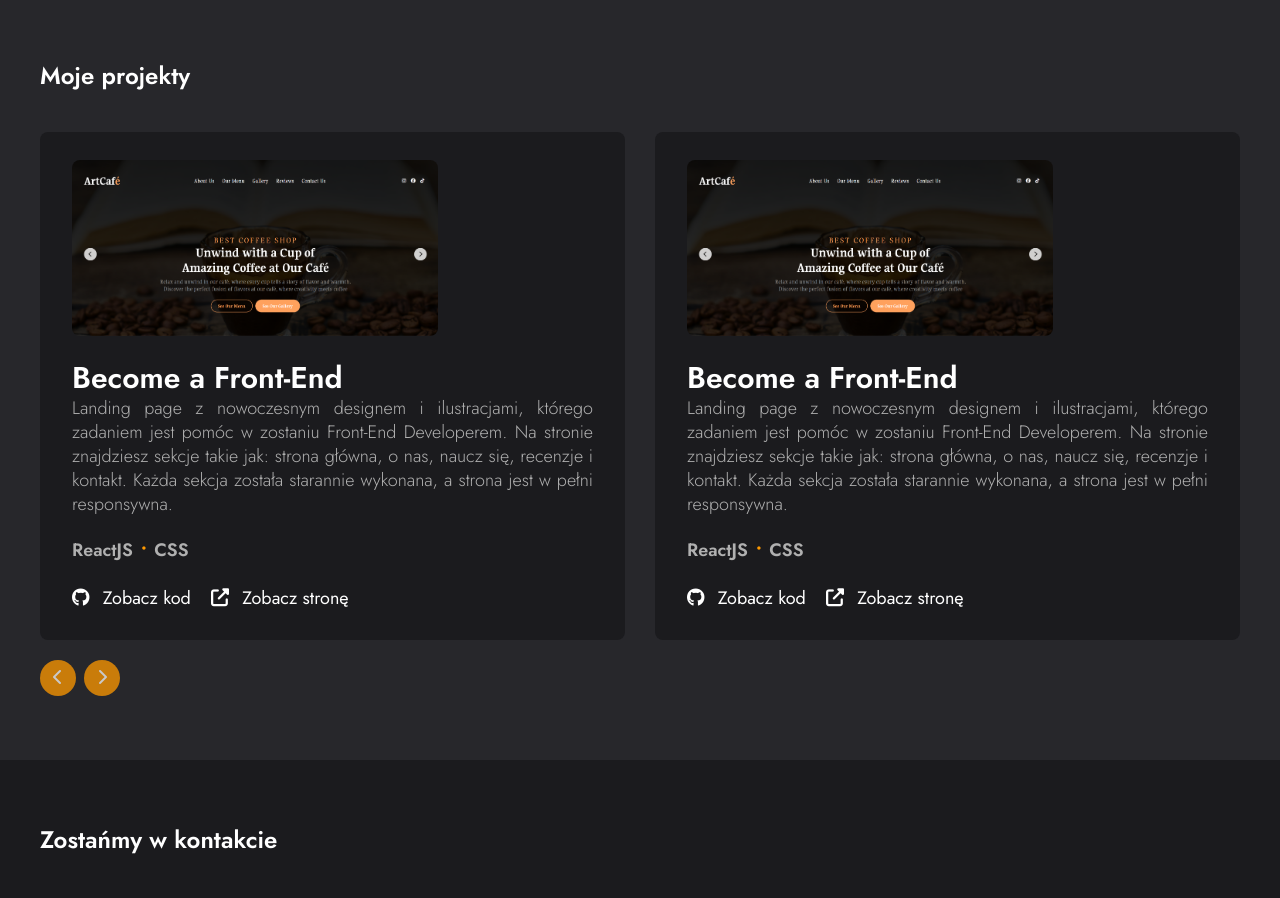
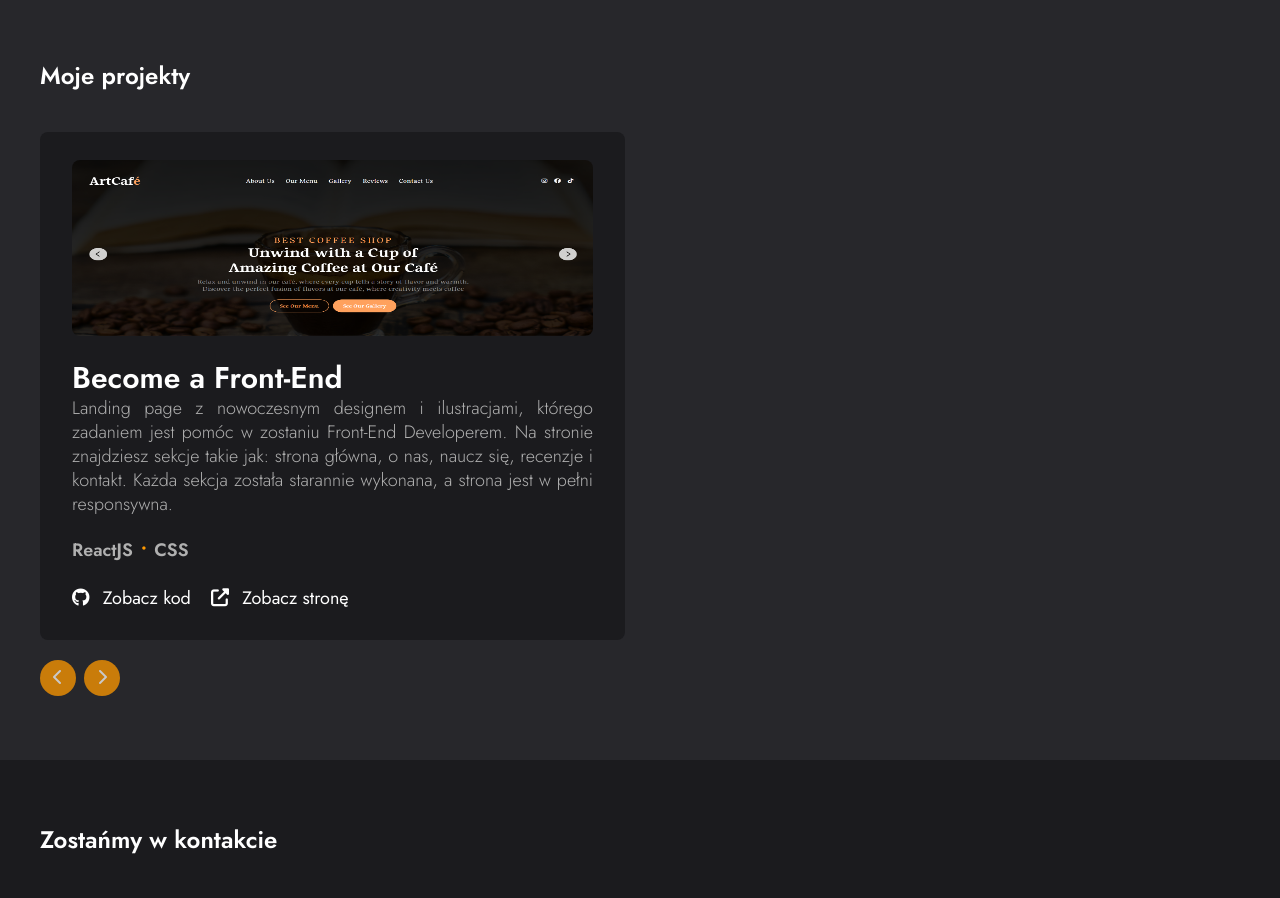
Before and after one commit to lis3q/Portfolio, a React (Create React App) app: page / in a window 1280 px wide. Shown: the part 2160-3058 px from the top of the page. Built offline with nearby package versions, Linux system fonts and the light colour scheme.

Commit message:
I changed image css in projects section and size of image in hero section.

```diff
--- a/src/components/hero.tsx
+++ b/src/components/hero.tsx
@@ -12,7 +12,7 @@ export const Hero = () => {
             </div>
 
             <div className="image">
-                <img src="img/me.jpg" alt="me" className="pl-4 pt-2 pr-2 pb-4 h-2/3 w-full rounded-lg bg-primary"></img>
+                <img src="img/me.jpg" alt="me" className="pl-4 pt-2 pr-2 pb-4 h-1/3 w-full rounded-lg bg-primary"></img>
             </div>
         </div>
     )
--- a/src/components/projects.tsx
+++ b/src/components/projects.tsx
@@ -50,87 +50,7 @@ export const Projects = () => {
 
                     {/* Project */}
                     <SwiperSlide className="bg-darkBg px-8 py-7 rounded-lg">
-                        <div className="image mb-6"><img src="img/projectsimg/project1.png" className="h-44 rounded-lg" alt="project image"></img></div>
-                            <h1 className="text-white font-semibold text-3xl">Become a Front-End</h1>
-                            <p className="text-text font-light text-lg text-justify leading-5 sm:leading-6">Landing page z nowoczesnym designem i ilustracjami, którego zadaniem jest pomóc w zostaniu Front-End Developerem. Na stronie znajdziesz sekcje takie jak: strona główna, o nas, naucz się, recenzje i kontakt. Każda sekcja została starannie wykonana, a strona jest w pełni responsywna.</p>
-                        <div className="technologies flex gap-2 font-semibold text-text text-lg mt-5">
-                            <h3>ReactJS</h3>
-                            <span className="text-primary font-bold">•</span>
-                            <h3>CSS</h3>
-                        </div>
-                        <div className="buttons flex flex-col sm:flex-row gap-2 sm:gap-5 text-white text-lg mt-5">
-                            <a href="https://github.com/lis3q" target="_blank" className="hover:text-primary ease duration-200"><i className="fa-brands fa-github mr-2"></i> Zobacz kod</a>
-                            <a href="#!" target="_blank" className="hover:text-primary ease duration-200"><i className="fa-solid fa-up-right-from-square mr-2"></i> Zobacz stronę</a>
-                        </div>
-                    </SwiperSlide>
-
-                    {/* Project */}
-                    <SwiperSlide className="bg-darkBg px-8 py-7 rounded-lg">
-                        <div className="image mb-6"><img src="img/projectsimg/project1.png" className="h-44 rounded-lg" alt="project image"></img></div>
-                            <h1 className="text-white font-semibold text-3xl">Become a Front-End</h1>
-                            <p className="text-text font-light text-lg text-justify leading-5 sm:leading-6">Landing page z nowoczesnym designem i ilustracjami, którego zadaniem jest pomóc w zostaniu Front-End Developerem. Na stronie znajdziesz sekcje takie jak: strona główna, o nas, naucz się, recenzje i kontakt. Każda sekcja została starannie wykonana, a strona jest w pełni responsywna.</p>
-                        <div className="technologies flex gap-2 font-semibold text-text text-lg mt-5">
-                            <h3>ReactJS</h3>
-                            <span className="text-primary font-bold">•</span>
-                            <h3>CSS</h3>
-                        </div>
-                        <div className="buttons flex flex-col sm:flex-row gap-2 sm:gap-5 text-white text-lg mt-5">
-                            <a href="https://github.com/lis3q" target="_blank" className="hover:text-primary ease duration-200"><i className="fa-brands fa-github mr-2"></i> Zobacz kod</a>
-                            <a href="#!" target="_blank" className="hover:text-primary ease duration-200"><i className="fa-solid fa-up-right-from-square mr-2"></i> Zobacz stronę</a>
-                        </div>
-                    </SwiperSlide>
-
-                    {/* Project */}
-                    <SwiperSlide className="bg-darkBg px-8 py-7 rounded-lg">
-                        <div className="image mb-6"><img src="img/projectsimg/project1.png" className="h-44 rounded-lg" alt="project image"></img></div>
-                            <h1 className="text-white font-semibold text-3xl">Become a Front-End</h1>
-                            <p className="text-text font-light text-lg text-justify leading-5 sm:leading-6">Landing page z nowoczesnym designem i ilustracjami, którego zadaniem jest pomóc w zostaniu Front-End Developerem. Na stronie znajdziesz sekcje takie jak: strona główna, o nas, naucz się, recenzje i kontakt. Każda sekcja została starannie wykonana, a strona jest w pełni responsywna.</p>
-                        <div className="technologies flex gap-2 font-semibold text-text text-lg mt-5">
-                            <h3>ReactJS</h3>
-                            <span className="text-primary font-bold">•</span>
-                            <h3>CSS</h3>
-                        </div>
-                        <div className="buttons flex flex-col sm:flex-row gap-2 sm:gap-5 text-white text-lg mt-5">
-                            <a href="https://github.com/lis3q" target="_blank" className="hover:text-primary ease duration-200"><i className="fa-brands fa-github mr-2"></i> Zobacz kod</a>
-                            <a href="#!" target="_blank" className="hover:text-primary ease duration-200"><i className="fa-solid fa-up-right-from-square mr-2"></i> Zobacz stronę</a>
-                        </div>
-                    </SwiperSlide>
-
-                    {/* Project */}
-                    <SwiperSlide className="bg-darkBg px-8 py-7 rounded-lg">
-                        <div className="image mb-6"><img src="img/projectsimg/project1.png" className="h-44 rounded-lg" alt="project image"></img></div>
-                            <h1 className="text-white font-semibold text-3xl">Become a Front-End</h1>
-                            <p className="text-text font-light text-lg text-justify leading-5 sm:leading-6">Landing page z nowoczesnym designem i ilustracjami, którego zadaniem jest pomóc w zostaniu Front-End Developerem. Na stronie znajdziesz sekcje takie jak: strona główna, o nas, naucz się, recenzje i kontakt. Każda sekcja została starannie wykonana, a strona jest w pełni responsywna.</p>
-                        <div className="technologies flex gap-2 font-semibold text-text text-lg mt-5">
-                            <h3>ReactJS</h3>
-                            <span className="text-primary font-bold">•</span>
-                            <h3>CSS</h3>
-                        </div>
-                        <div className="buttons flex flex-col sm:flex-row gap-2 sm:gap-5 text-white text-lg mt-5">
-                            <a href="https://github.com/lis3q" target="_blank" className="hover:text-primary ease duration-200"><i className="fa-brands fa-github mr-2"></i> Zobacz kod</a>
-                            <a href="#!" target="_blank" className="hover:text-primary ease duration-200"><i className="fa-solid fa-up-right-from-square mr-2"></i> Zobacz stronę</a>
-                        </div>
-                    </SwiperSlide>
-
-                    {/* Project */}
-                    <SwiperSlide className="bg-darkBg px-8 py-7 rounded-lg">
-                        <div className="image mb-6"><img src="img/projectsimg/project1.png" className="h-44 rounded-lg" alt="project image"></img></div>
-                            <h1 className="text-white font-semibold text-3xl">Become a Front-End</h1>
-                            <p className="text-text font-light text-lg text-justify leading-5 sm:leading-6">Landing page z nowoczesnym designem i ilustracjami, którego zadaniem jest pomóc w zostaniu Front-End Developerem. Na stronie znajdziesz sekcje takie jak: strona główna, o nas, naucz się, recenzje i kontakt. Każda sekcja została starannie wykonana, a strona jest w pełni responsywna.</p>
-                        <div className="technologies flex gap-2 font-semibold text-text text-lg mt-5">
-                            <h3>ReactJS</h3>
-                            <span className="text-primary font-bold">•</span>
-                            <h3>CSS</h3>
-                        </div>
-                        <div className="buttons flex flex-col sm:flex-row gap-2 sm:gap-5 text-white text-lg mt-5">
-                            <a href="https://github.com/lis3q" target="_blank" className="hover:text-primary ease duration-200"><i className="fa-brands fa-github mr-2"></i> Zobacz kod</a>
-                            <a href="#!" target="_blank" className="hover:text-primary ease duration-200"><i className="fa-solid fa-up-right-from-square mr-2"></i> Zobacz stronę</a>
-                        </div>
-                    </SwiperSlide>
-
-                    {/* Project */}
-                    <SwiperSlide className="bg-darkBg px-8 py-7 rounded-lg">
-                        <div className="image mb-6"><img src="img/projectsimg/project1.png" className="h-44 rounded-lg" alt="project image"></img></div>
+                        <div className="image mb-6 h-44 w-full"><img src="img/projectsimg/project1.png" className="h-full w-full rounded-lg" alt="project image"></img></div>
                             <h1 className="text-white font-semibold text-3xl">Become a Front-End</h1>
                             <p className="text-text font-light text-lg text-justify leading-5 sm:leading-6">Landing page z nowoczesnym designem i ilustracjami, którego zadaniem jest pomóc w zostaniu Front-End Developerem. Na stronie znajdziesz sekcje takie jak: strona główna, o nas, naucz się, recenzje i kontakt. Każda sekcja została starannie wykonana, a strona jest w pełni responsywna.</p>
                         <div className="technologies flex gap-2 font-semibold text-text text-lg mt-5">
```
